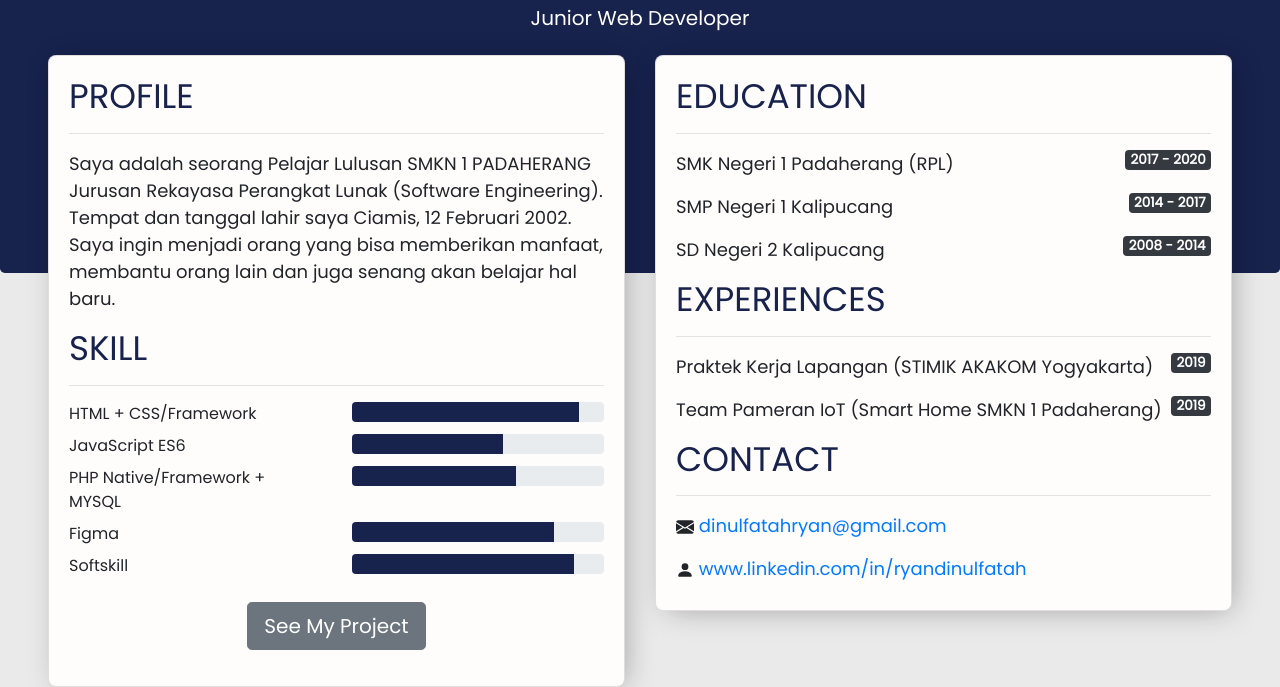
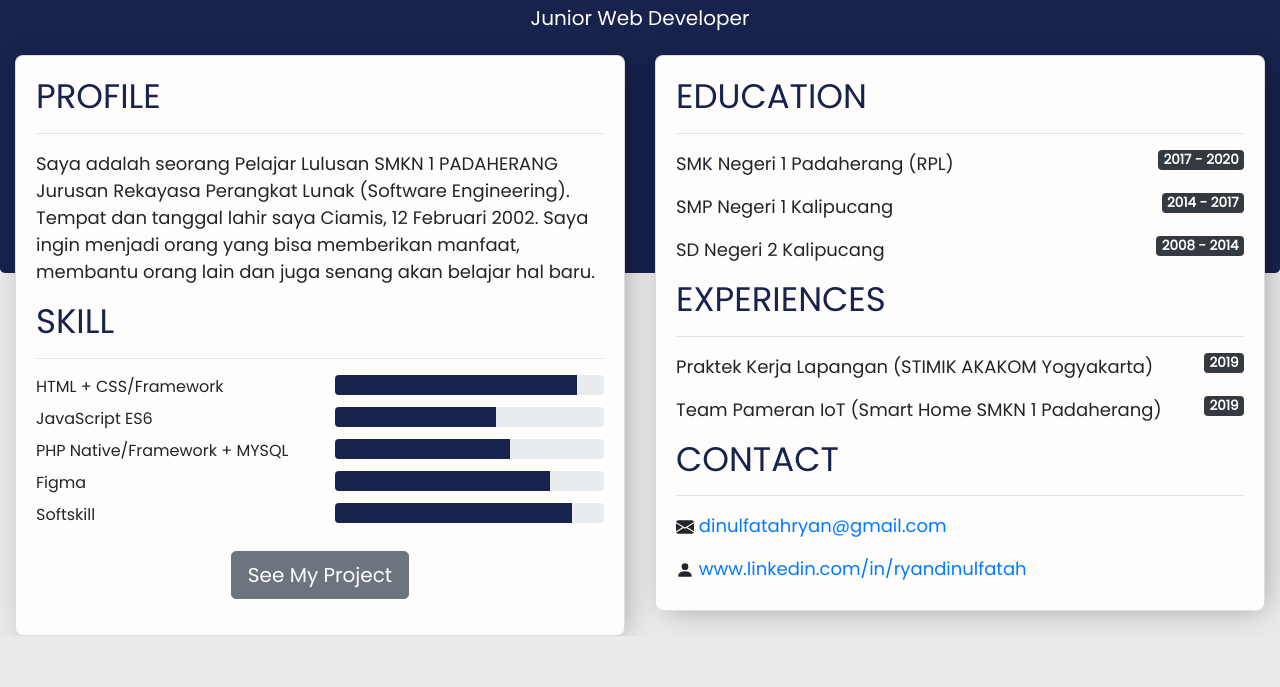
Before and after one commit to Ryandinulfatah12/cv, a plain HTML site: page index.html in a window 1280 px wide. Shown: the part 227-914 px from the top of the page. After the commit the page ends 863 px from the top, so only its background shows below. Drawn offline with nearby package versions, Linux system fonts and the light colour scheme.

Commit message:
Update index.html

```diff
--- a/index.html
+++ b/index.html
@@ -30,7 +30,7 @@
     </header>
 
     <main>
-      <div class="container-fluid px-5">
+      <div class="container-fluid">
         <div class="row custom-card">
           <div class="col-md-6">
             <div class="card">
```
